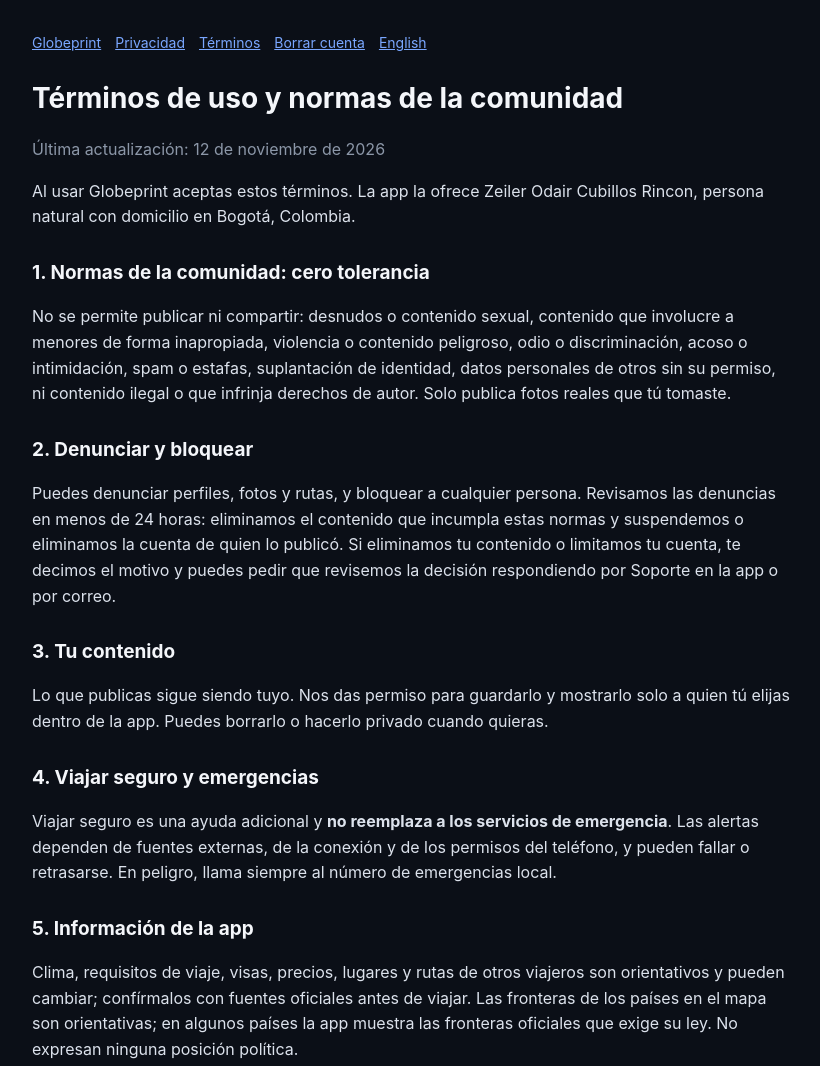
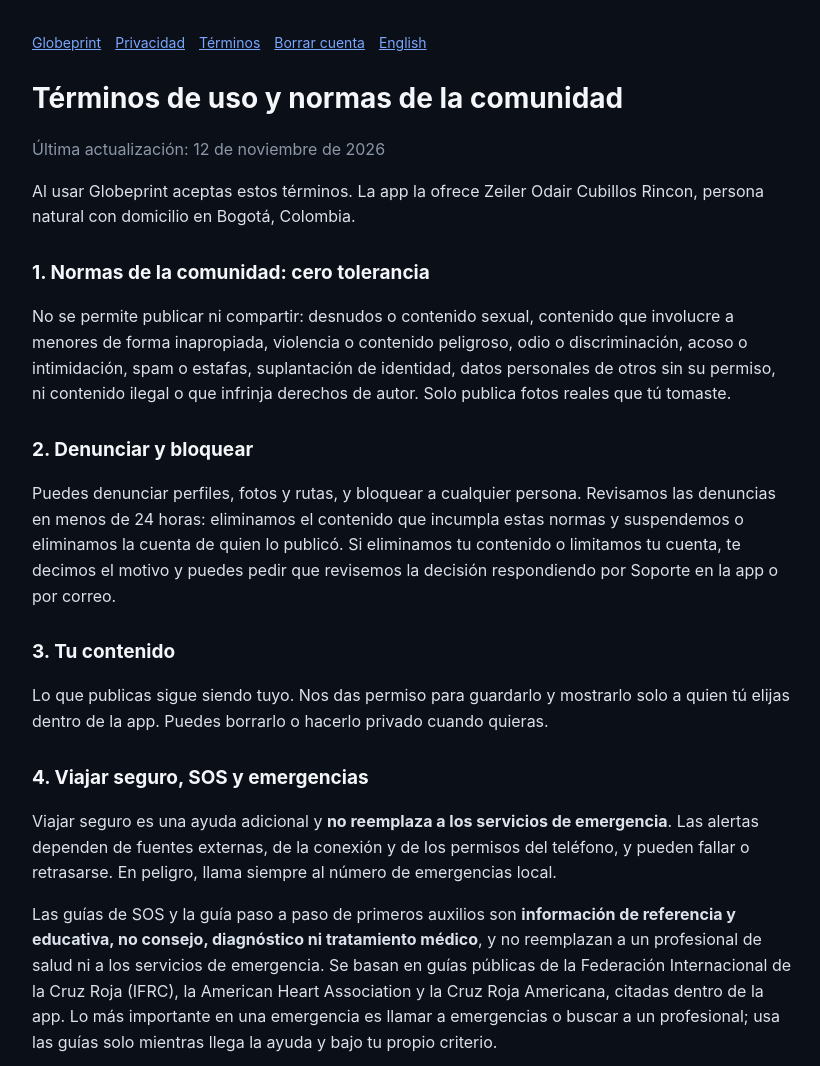
Before and after one commit to Globeprint/globeprint-legal, a plain HTML site: page terms.html in a window 1280 px wide. Shown: the top 1066 px of the page, without its empty margins (228-1048 px from the left). Drawn offline with Linux system fonts and the light colour scheme.

Commit message:
Términos: guías de SOS y primeros auxilios son información de referencia, no consejo médico

```diff
--- a/terms.html
+++ b/terms.html
@@ -7,7 +7,7 @@ nav{display:flex;gap:14px;flex-wrap:wrap;margin-bottom:22px;font-size:14px}</sty
 <h2>1. Normas de la comunidad: cero tolerancia</h2><p>No se permite publicar ni compartir: desnudos o contenido sexual, contenido que involucre a menores de forma inapropiada, violencia o contenido peligroso, odio o discriminación, acoso o intimidación, spam o estafas, suplantación de identidad, datos personales de otros sin su permiso, ni contenido ilegal o que infrinja derechos de autor. Solo publica fotos reales que tú tomaste.</p>
 <h2>2. Denunciar y bloquear</h2><p>Puedes denunciar perfiles, fotos y rutas, y bloquear a cualquier persona. Revisamos las denuncias en menos de 24 horas: eliminamos el contenido que incumpla estas normas y suspendemos o eliminamos la cuenta de quien lo publicó. Si eliminamos tu contenido o limitamos tu cuenta, te decimos el motivo y puedes pedir que revisemos la decisión respondiendo por Soporte en la app o por correo.</p>
 <h2>3. Tu contenido</h2><p>Lo que publicas sigue siendo tuyo. Nos das permiso para guardarlo y mostrarlo solo a quien tú elijas dentro de la app. Puedes borrarlo o hacerlo privado cuando quieras.</p>
-<h2>4. Viajar seguro y emergencias</h2><p>Viajar seguro es una ayuda adicional y <b>no reemplaza a los servicios de emergencia</b>. Las alertas dependen de fuentes externas, de la conexión y de los permisos del teléfono, y pueden fallar o retrasarse. En peligro, llama siempre al número de emergencias local.</p>
+<h2>4. Viajar seguro, SOS y emergencias</h2><p>Viajar seguro es una ayuda adicional y <b>no reemplaza a los servicios de emergencia</b>. Las alertas dependen de fuentes externas, de la conexión y de los permisos del teléfono, y pueden fallar o retrasarse. En peligro, llama siempre al número de emergencias local.</p><p>Las guías de SOS y la guía paso a paso de primeros auxilios son <b>información de referencia y educativa, no consejo, diagnóstico ni tratamiento médico</b>, y no reemplazan a un profesional de salud ni a los servicios de emergencia. Se basan en guías públicas de la Federación Internacional de la Cruz Roja (IFRC), la American Heart Association y la Cruz Roja Americana, citadas dentro de la app. Lo más importante en una emergencia es llamar a emergencias o buscar a un profesional; usa las guías solo mientras llega la ayuda y bajo tu propio criterio.</p>
 <h2>5. Información de la app</h2><p>Clima, requisitos de viaje, visas, precios, lugares y rutas de otros viajeros son orientativos y pueden cambiar; confírmalos con fuentes oficiales antes de viajar. Las fronteras de los países en el mapa son orientativas; en algunos países la app muestra las fronteras oficiales que exige su ley. No expresan ninguna posición política.</p>
 <p><b>Reservas con socios.</b> Las reservas de hoteles, tours, carros, seguros o eSIM se hacen directamente con el socio (Booking.com, GetYourGuide, Viator, Discover Cars, SafetyWing, Airalo) y se rigen por sus condiciones, precios y políticas de cancelación. Globeprint puede recibir una comisión por esas reservas, sin costo extra para ti, y no es parte del contrato entre tú y el socio.</p>
 <h2>6. Globeprint Plus</h2><p>Suscripción opcional que se renueva automáticamente hasta que la canceles en los ajustes de tu cuenta de Apple o Google; el pago y los reembolsos los gestionan Apple o Google según sus condiciones.</p>
```
